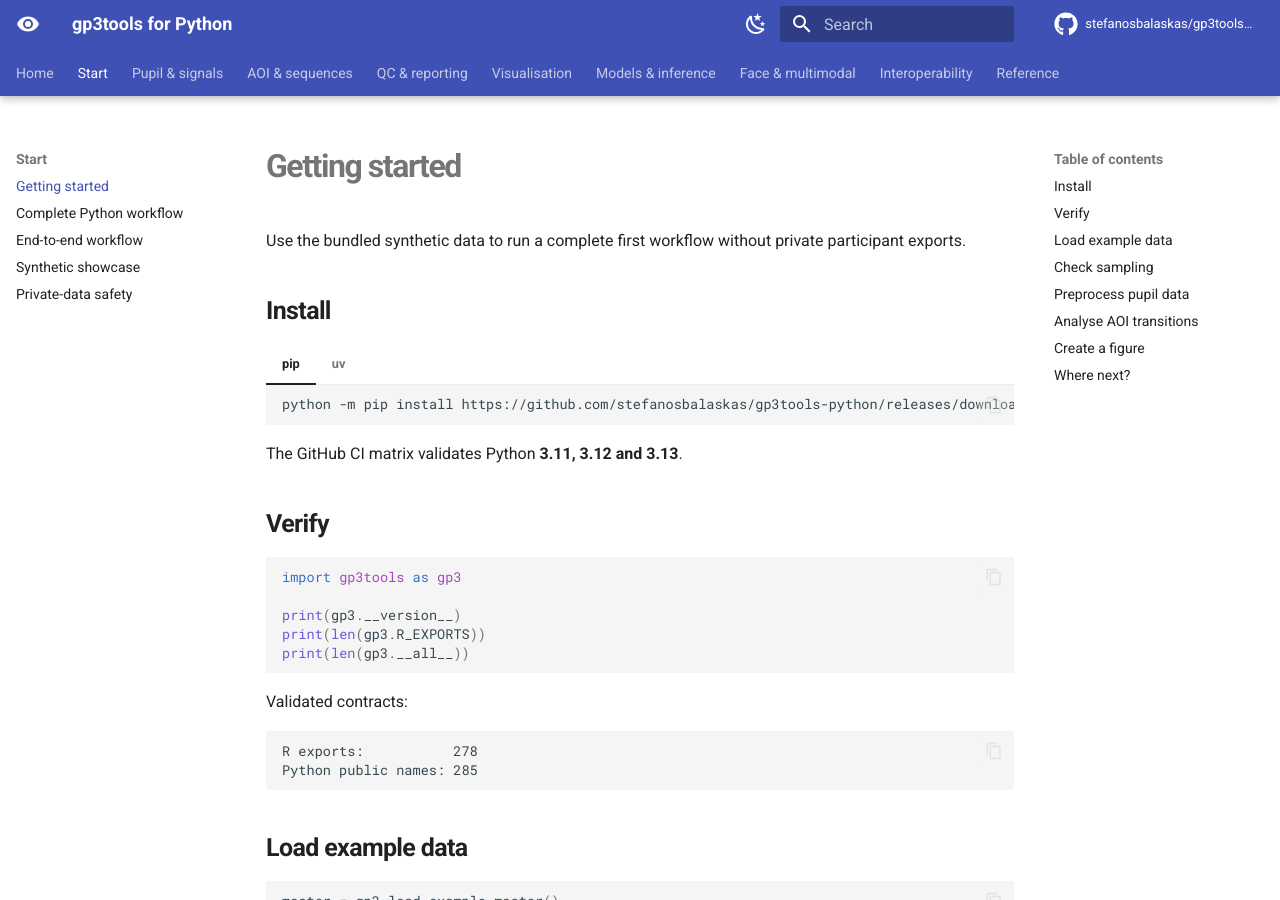
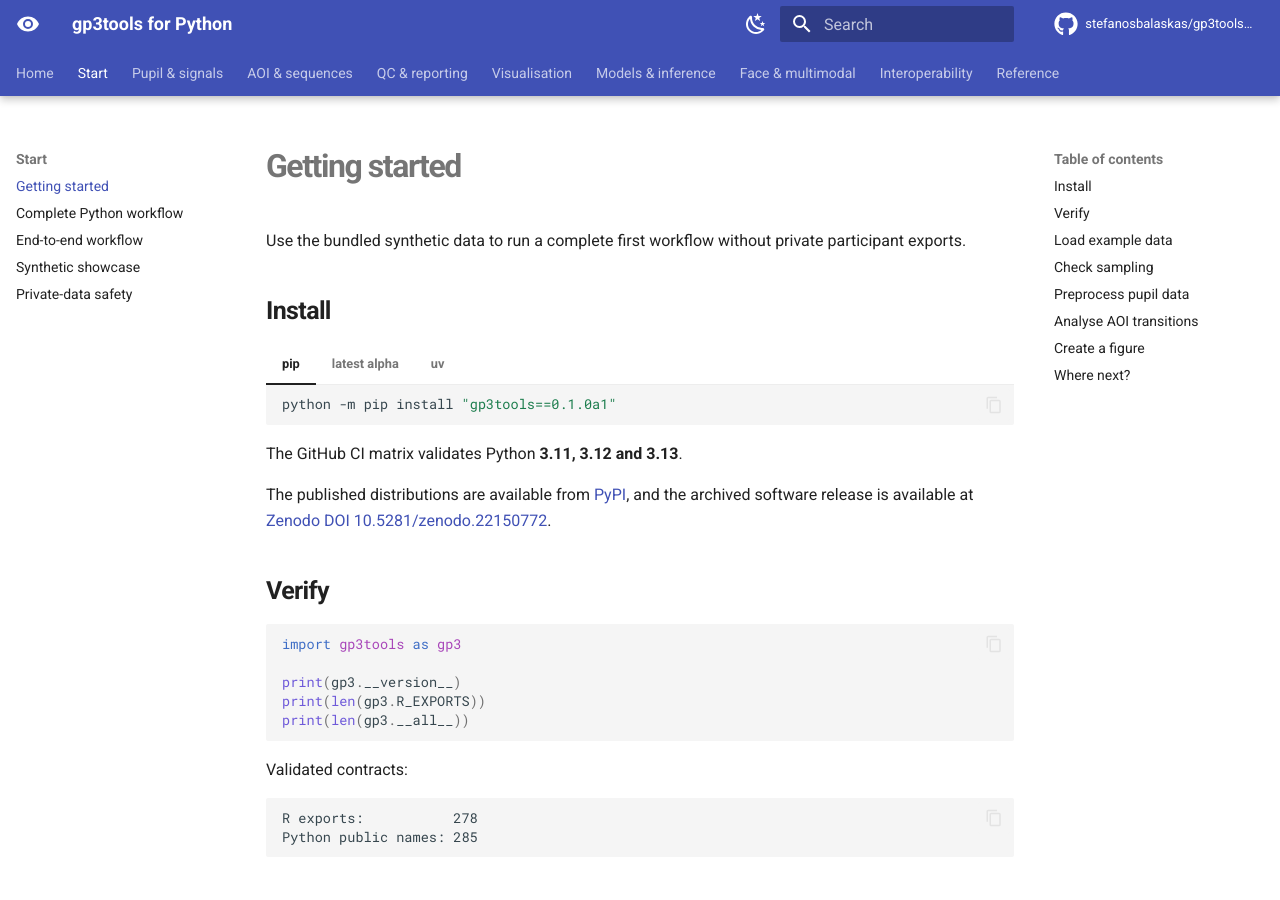
Before and after one commit to stefanosbalaskas/gp3tools-python, an MkDocs documentation site: the page built from docs/getting-started.md, in a window 1280 px wide and 900 px high. Built offline with MkDocs 1.6.1 and Material for MkDocs 9.7.7, drawn with Linux system fonts in a browser that asks for light colours; comment, search, counter and statistics services are not loaded.

Commit message:
Polish PyPI and DOI release metadata

````diff
--- a/docs/getting-started.md
+++ b/docs/getting-started.md
@@ -12,16 +12,24 @@ private participant exports.
 === "pip"
 
     ```bash
-    python -m pip install https://github.com/stefanosbalaskas/gp3tools-python/releases/download/v0.1.0a1/gp3tools-0.1.0a1-py3-none-any.whl
+    python -m pip install "gp3tools==0.1.0a1"
+    ```
+
+=== "latest alpha"
+
+    ```bash
+    python -m pip install --pre gp3tools
     ```
 
 === "uv"
 
     ```bash
-    uv pip install https://github.com/stefanosbalaskas/gp3tools-python/releases/download/v0.1.0a1/gp3tools-0.1.0a1-py3-none-any.whl
+    uv pip install "gp3tools==0.1.0a1"
     ```
 
 The GitHub CI matrix validates Python **3.11, 3.12 and 3.13**.
+
+The published distributions are available from [PyPI](https://pypi.org/project/gp3tools/), and the archived software release is available at [Zenodo DOI 10.5281/zenodo.22150772](https://doi.org/10.5281/zenodo.22150772).
 
 ## Verify
 
````
Also changed, not shown: README.md (+13 -7 lines), docs/index.md (+20 -2 lines).
